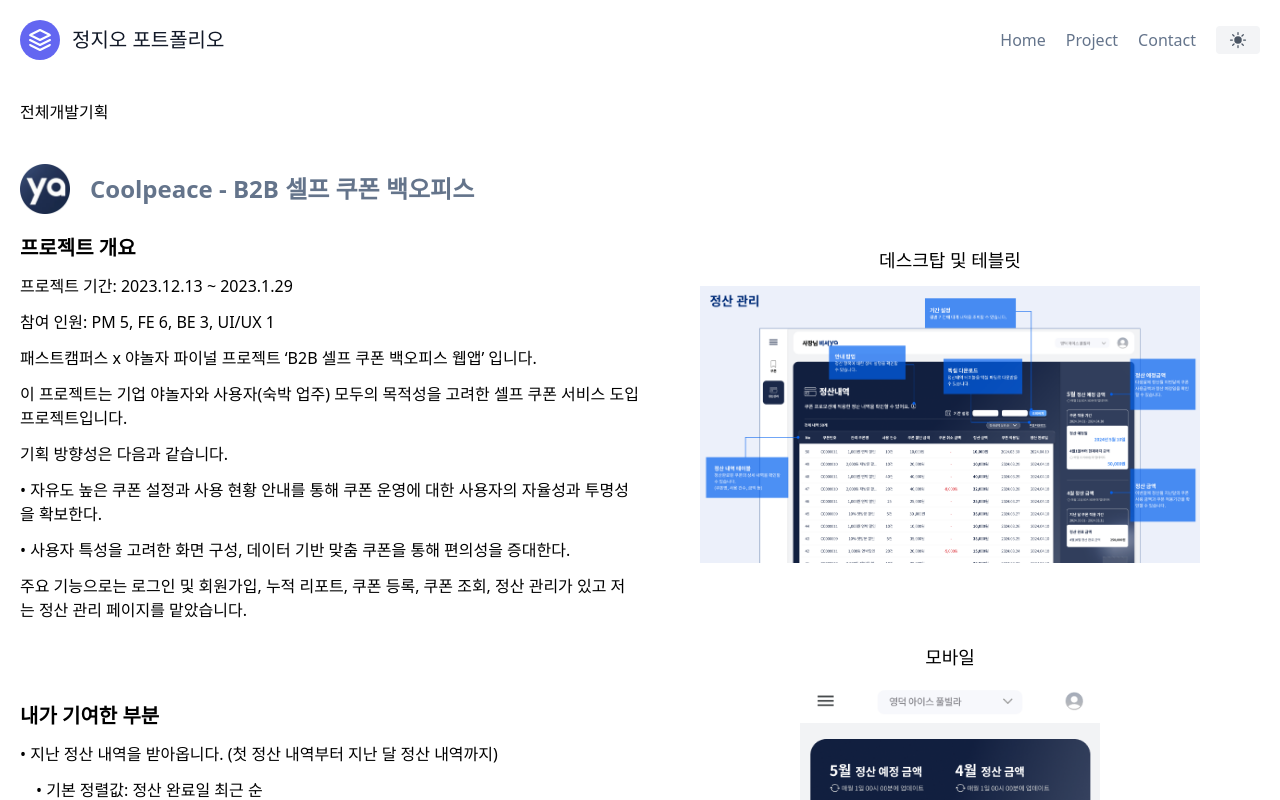
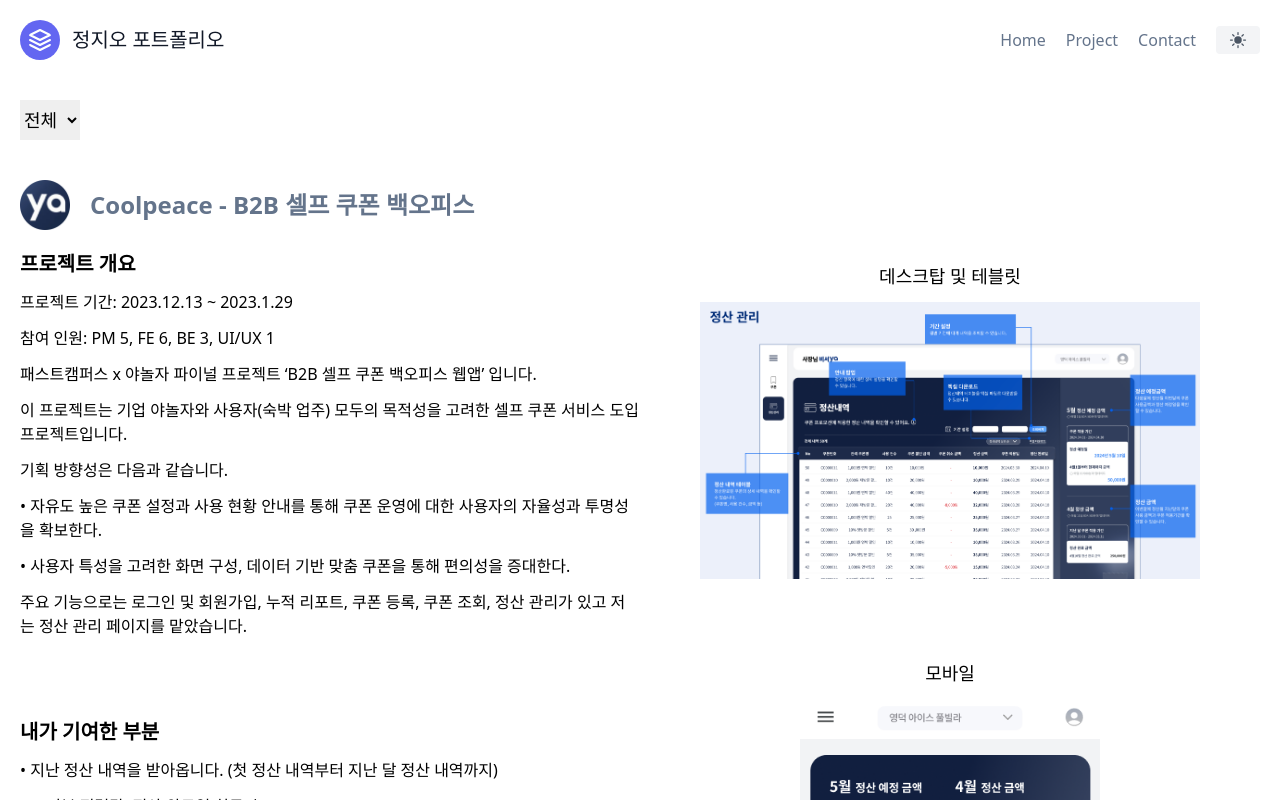
Before and after one commit to jiohjung98/MyPortfolio, a Next.js app: page /project in a window 1280 px wide. Shown: the top 800 px of the page. Built offline with nearby package versions, Linux system fonts and the light colour scheme.

Commit message:
design: 셀렉트 박스 생성

```diff
--- a/pages/project.js
+++ b/pages/project.js
@@ -8,11 +8,10 @@
 export default function Project() {
     const [category, setCategory] = useState('all');
 
-    const handleCategoryChange = (newCategory) => {
-        setCategory(newCategory);
+    const handleCategoryChange = (event) => {
+        setCategory(event.target.value);
     };
 
-    // 카테고리에 따라 렌더링할 컴포넌트를 결정하는 함수
     const renderContentByCategory = () => {
         switch (category) {
             case 'all':
@@ -34,12 +33,20 @@
                 {/* <link rel='icon' href='/favicon.ico'/> */}
             </Head>
             <div className="container mx-auto flex px-5 py-5 md:flex-row flex-col items-center">
-                <button onClick={() => handleCategoryChange('all')}>전체</button>
-                <button onClick={() => handleCategoryChange('development')}>개발</button>
-                <button onClick={() => handleCategoryChange('planning')}>기획</button>
+                <select className="category-select" value={category} onChange={handleCategoryChange}>
+                    <option value="all">전체</option>
+                    <option value="development">개발</option>
+                    <option value="planning">기획</option>
+                </select>
             </div>
-            {/* 카테고리에 따라 다른 컴포넌트를 렌더링 */}
             {renderContentByCategory()}
+            <style jsx>{`
+                .category-select {
+                    width: 60px;
+                    height: 40px;
+                    font-size: 18px;
+                }
+            `}</style>
         </Layout>
     )
 }
```
